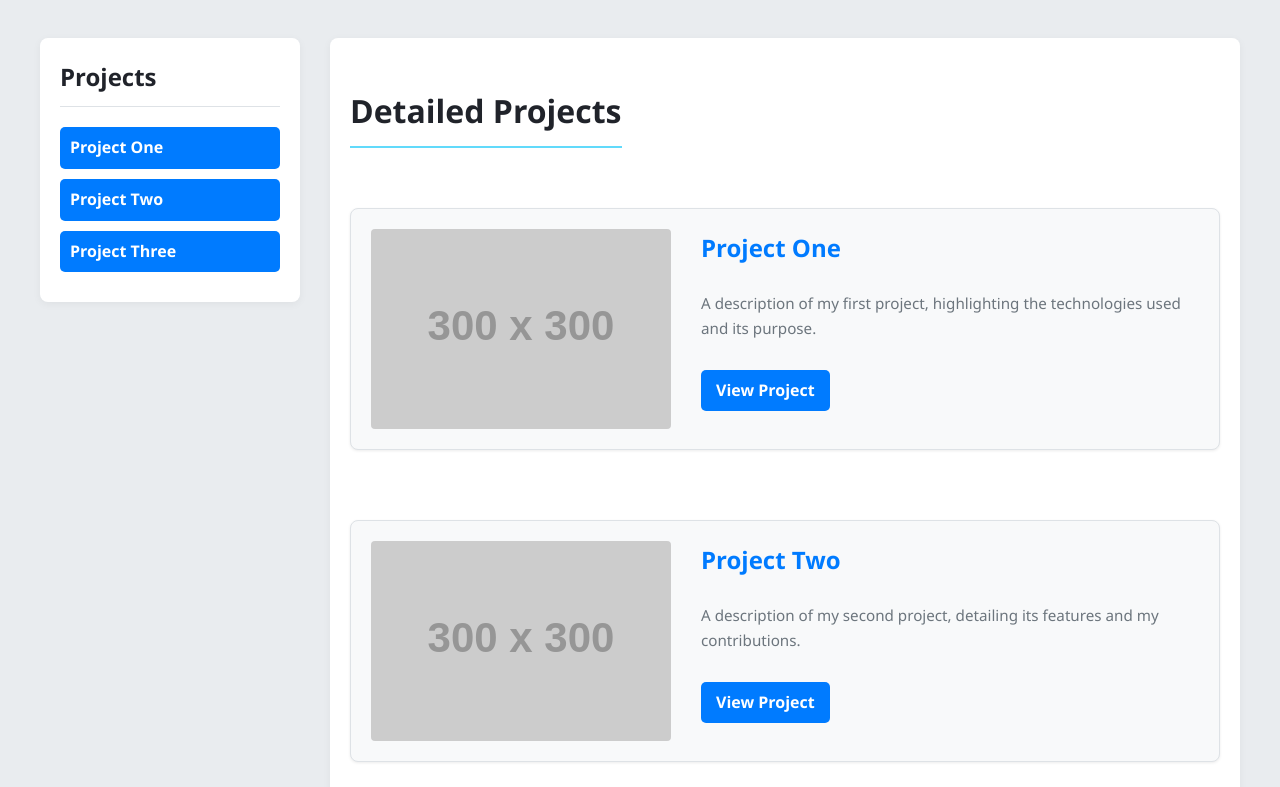
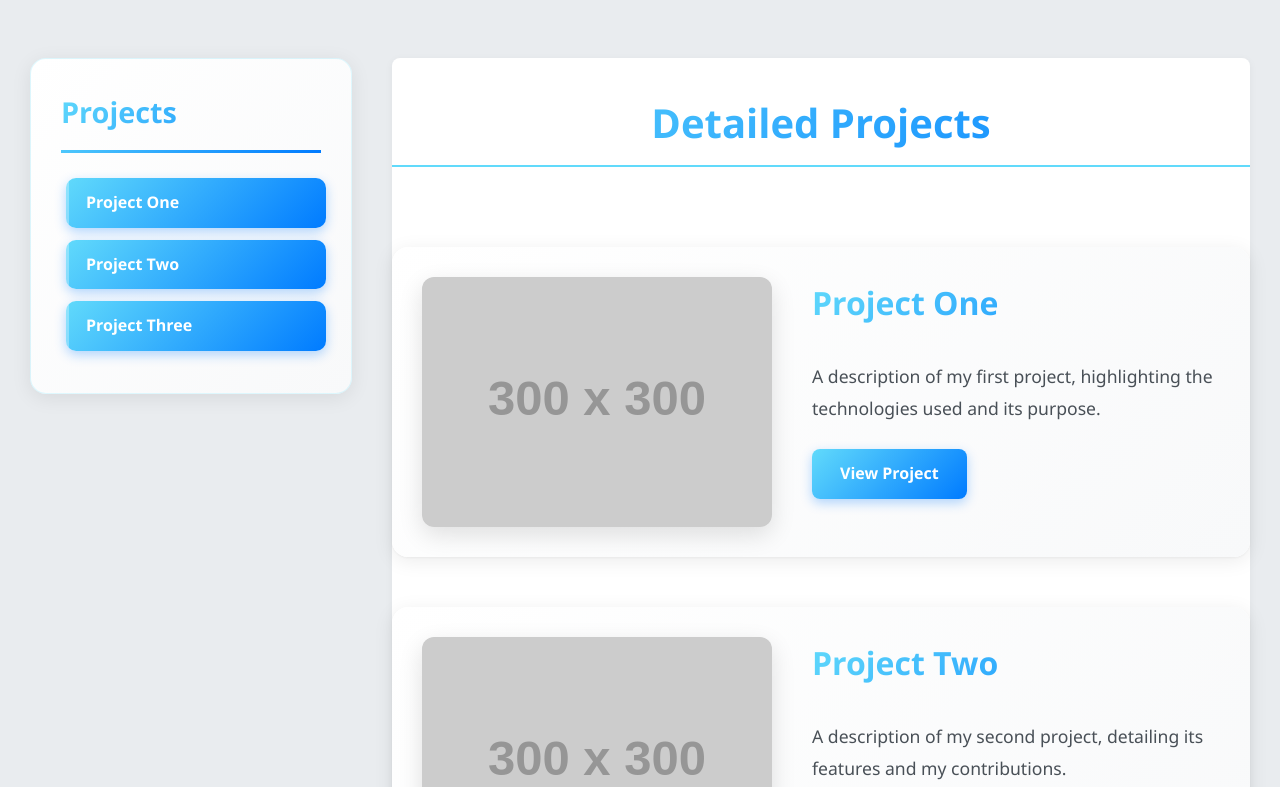
Before and after one commit to 270282hk-cyber/Personal-Portolio, a plain HTML site: page projects.html in a window 1280 px wide. Shown: the part 678-1465 px from the top of the page. Drawn offline with Linux system fonts and the light colour scheme; placeholder pictures from the web are drawn by us.

Commit message:
Update style.css

```diff
--- a/assets/css/style.css
+++ b/assets/css/style.css
@@ -201,30 +201,37 @@ footer {
 
 .projects-container {
     display: flex;
-    max-width: 1200px; /* Increased max-width for the container */
-    margin: 40px auto;
-    padding: 0 20px;
+    max-width: 1400px; /* Increased max-width for the container */
+    margin: 60px auto;
+    padding: 0 30px;
 }
 
 .vertical-nav {
-    flex: 0 0 220px; /* Fixed width for the vertical nav */
-    background-color: #fff;
-    padding: 20px;
-    border-radius: 8px;
-    box-shadow: 0 2px 8px rgba(0,0,0,0.05);
-    margin-right: 30px;
+    flex: 0 0 260px; /* Fixed width for the vertical nav */
+    background: linear-gradient(135deg, #ffffff 0%, #f8f9fa 100%);
+    padding: 30px;
+    border-radius: 16px;
+    box-shadow: 0 4px 20px rgba(0, 0, 0, 0.08);
+    margin-right: 40px;
     height: fit-content; /* Adjust height to content */
     position: sticky;
     top: 20px; /* Stick to top with some offset */
+    border: 1px solid rgba(97, 218, 251, 0.2);
 }
 
 .vertical-nav h3 {
     color: #20232a;
     margin-top: 0;
-    margin-bottom: 20px;
-    font-size: 1.5em;
-    border-bottom: 1px solid #dee2e6;
-    padding-bottom: 10px;
+    margin-bottom: 25px;
+    font-size: 1.8em;
+    font-weight: 700;
+    border-bottom: 3px solid;
+    border-image: linear-gradient(135deg, #61dafb 0%, #007bff 100%) 1;
+    padding-bottom: 15px;
+    background: linear-gradient(135deg, #61dafb 0%, #007bff 100%);
+    -webkit-background-clip: text;
+    -webkit-text-fill-color: transparent;
+    background-clip: text;
 }
 
 .vertical-nav ul {
@@ -234,64 +241,223 @@ footer {
 }
 
 .vertical-nav ul li {
-    margin-bottom: 10px;
+    margin-bottom: 12px;
 }
 
 .vertical-nav ul li a {
     text-decoration: none;
     color: #495057;
     display: block;
-    padding: 8px 10px;
-    border-radius: 5px;
-    transition: background-color 0.3s ease, color 0.3s ease;
+    padding: 12px 16px;
+    border-radius: 10px;
+    transition: all 0.3s cubic-bezier(0.4, 0, 0.2, 1);
+    font-weight: 500;
+    position: relative;
+    overflow: hidden;
+}
+
+.vertical-nav ul li a::before {
+    content: '';
+    position: absolute;
+    left: 0;
+    top: 0;
+    height: 100%;
+    width: 3px;
+    background: linear-gradient(180deg, #61dafb 0%, #007bff 100%);
+    transform: scaleY(0);
+    transition: transform 0.3s ease;
 }
 
 .vertical-nav ul li a:hover {
-    background-color: #e9ecef;
-    color: #20232a;
+    background: linear-gradient(135deg, rgba(97, 218, 251, 0.1) 0%, rgba(0, 123, 255, 0.1) 100%);
+    color: #007bff;
+    transform: translateX(5px);
+    padding-left: 20px;
+}
+
+.vertical-nav ul li a:hover::before {
+    transform: scaleY(1);
 }
 
 .vertical-nav ul li a.active {
-    background-color: #007bff; /* Highlight color */
+    background: linear-gradient(135deg, #61dafb 0%, #007bff 100%);
     color: #fff;
-    font-weight: bold;
+    font-weight: 600;
+    box-shadow: 0 4px 12px rgba(0, 123, 255, 0.3);
+    transform: translateX(5px);
+    padding-left: 20px;
+}
+
+.vertical-nav ul li a.active::before {
+    transform: scaleY(1);
+    background: rgba(255, 255, 255, 0.3);
 }
 
 .projects-detail-content {
     flex-grow: 1;
     max-width: unset; /* Remove max-width from main content */
     margin: 0; /* Remove auto margin */
+    padding: 0;
+}
+
+.projects-detail-content h2 {
+    width: 100%;
+    text-align: center;
+    margin-bottom: 50px;
+    font-size: 2.5em;
+    background: linear-gradient(135deg, #61dafb 0%, #007bff 100%);
+    -webkit-background-clip: text;
+    -webkit-text-fill-color: transparent;
+    background-clip: text;
+    font-weight: 700;
 }
 
 /* Adjust project grid for the detailed page */
 .projects-detail-content .project-grid {
     grid-template-columns: 1fr; /* Stack projects vertically */
+    gap: 50px;
 }
 
 .projects-detail-content .project-item {
     text-align: left;
     display: flex;
     align-items: flex-start;
-    margin-bottom: 40px;
+    margin-bottom: 0;
+    background: linear-gradient(135deg, #ffffff 0%, #f8f9fa 100%);
+    border: none;
+    border-radius: 16px;
+    padding: 30px;
+    box-shadow: 0 4px 20px rgba(0, 0, 0, 0.08), 0 1px 3px rgba(0, 0, 0, 0.05);
+    transition: all 0.4s cubic-bezier(0.4, 0, 0.2, 1);
+    position: relative;
+    overflow: hidden;
+    opacity: 0;
+    animation: fadeInUp 0.6s ease forwards;
+}
+
+.projects-detail-content .project-item:nth-child(1) {
+    animation-delay: 0.1s;
+}
+
+.projects-detail-content .project-item:nth-child(2) {
+    animation-delay: 0.2s;
+}
+
+.projects-detail-content .project-item:nth-child(3) {
+    animation-delay: 0.3s;
+}
+
+@keyframes fadeInUp {
+    from {
+        opacity: 0;
+        transform: translateY(30px);
+    }
+    to {
+        opacity: 1;
+        transform: translateY(0);
+    }
+}
+
+.projects-detail-content .project-item::before {
+    content: '';
+    position: absolute;
+    top: 0;
+    left: 0;
+    width: 4px;
+    height: 100%;
+    background: linear-gradient(180deg, #61dafb 0%, #007bff 100%);
+    transform: scaleY(0);
+    transition: transform 0.4s cubic-bezier(0.4, 0, 0.2, 1);
+}
+
+.projects-detail-content .project-item:hover::before {
+    transform: scaleY(1);
+}
+
+.projects-detail-content .project-item:hover {
+    transform: translateY(-8px);
+    box-shadow: 0 12px 40px rgba(0, 123, 255, 0.15), 0 4px 12px rgba(0, 0, 0, 0.1);
 }
 
 .projects-detail-content .project-item img {
-    flex: 0 0 300px; /* Fixed width for image */
-    height: 200px; /* Fixed height for image */
-    margin-right: 30px;
+    flex: 0 0 350px;
+    width: 350px;
+    height: 250px;
+    margin-right: 40px;
     margin-bottom: 0;
+    border-radius: 12px;
+    object-fit: cover;
+    box-shadow: 0 8px 24px rgba(0, 0, 0, 0.12);
+    transition: transform 0.4s cubic-bezier(0.4, 0, 0.2, 1);
 }
 
-.projects-detail-content .project-item div {
+.projects-detail-content .project-item:hover img {
+    transform: scale(1.05);
+}
+
+.projects-detail-content .project-item > div {
     flex-grow: 1;
+    display: flex;
+    flex-direction: column;
 }
 
 .projects-detail-content .project-item h3 {
     margin-top: 0;
+    margin-bottom: 15px;
+    font-size: 2em;
+    color: #20232a;
+    font-weight: 700;
+    background: linear-gradient(135deg, #61dafb 0%, #007bff 100%);
+    -webkit-background-clip: text;
+    -webkit-text-fill-color: transparent;
+    background-clip: text;
+}
+
+.projects-detail-content .project-item p {
+    font-size: 1.1em;
+    color: #495057;
+    line-height: 1.8;
+    margin-bottom: 25px;
+    flex-grow: 1;
 }
 
 .projects-detail-content .project-item .project-link {
-    margin-top: 15px;
+    margin-top: auto;
+    align-self: flex-start;
+    background: linear-gradient(135deg, #61dafb 0%, #007bff 100%);
+    color: #fff;
+    padding: 12px 28px;
+    border-radius: 8px;
+    text-decoration: none;
+    font-weight: 600;
+    font-size: 1em;
+    transition: all 0.3s ease;
+    box-shadow: 0 4px 12px rgba(0, 123, 255, 0.3);
+    position: relative;
+    overflow: hidden;
+}
+
+.projects-detail-content .project-item .project-link::before {
+    content: '';
+    position: absolute;
+    top: 50%;
+    left: 50%;
+    width: 0;
+    height: 0;
+    border-radius: 50%;
+    background: rgba(255, 255, 255, 0.3);
+    transform: translate(-50%, -50%);
+    transition: width 0.6s, height 0.6s;
+}
+
+.projects-detail-content .project-item .project-link:hover::before {
+    width: 300px;
+    height: 300px;
+}
+
+.projects-detail-content .project-item .project-link:hover {
+    transform: translateY(-2px);
+    box-shadow: 0 6px 20px rgba(0, 123, 255, 0.4);
 }
 
 /* Responsive adjustments */
@@ -318,5 +484,20 @@ footer {
     .projects-detail-content .project-item img {
         margin-right: 0;
         margin-bottom: 20px;
+        width: 100%;
+        flex: 1 1 100%;
+    }
+
+    .projects-detail-content h2 {
+        font-size: 2em;
+        margin-bottom: 30px;
+    }
+
+    .projects-detail-content .project-item {
+        padding: 20px;
+    }
+
+    .projects-detail-content .project-item h3 {
+        font-size: 1.6em;
     }
 }
```
